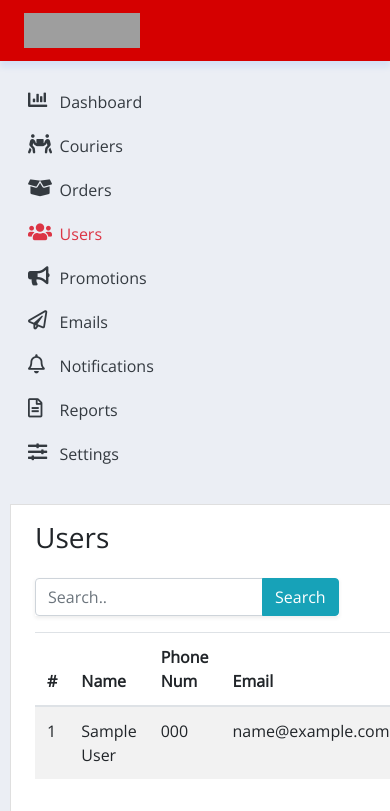
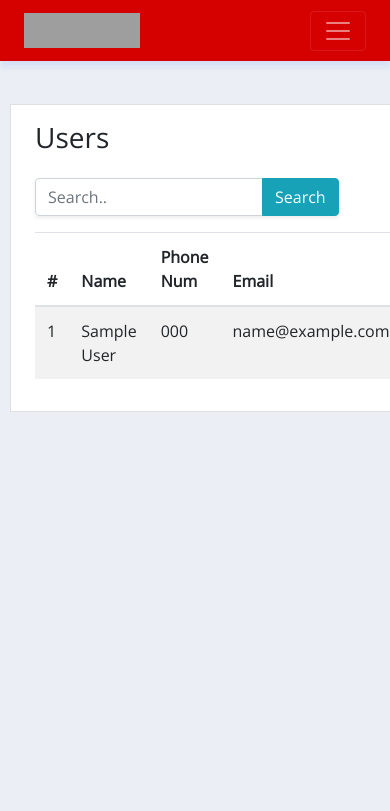
Before and after one commit to yewfu33/delivery_app_backend, an ASP.NET Core app: page /User in a window 390 px wide; the page is wider, and only the part inside the window is pictured. Shown: the top 811 px of that part. Run offline with ASP.NET Core 8, Linux system fonts and the light colour scheme; tables that the repository leaves empty hold one stand-in row (values such as "Sample post"); the project's own start-up code is not run, and a stand-in starts its controllers and pages; some libraries are stand-ins or nearby versions; grey boxes are pictures that could not be loaded.

Commit message:
update _layout

```diff
--- a/Delivery_app.web/Views/Shared/_Layout.cshtml
+++ b/Delivery_app.web/Views/Shared/_Layout.cshtml
@@ -8,44 +8,43 @@
     <link rel="stylesheet" href="~/lib/bootstrap/dist/css/bootstrap.min.css" />
     <link rel="stylesheet" href="~/css/main.css" />
     <link rel="stylesheet" href="~/lib/font-awesome/css/all.css" />
-    <link rel="preconnect" href="https://fonts.gstatic.com">
     <link href="https://fonts.googleapis.com/css2?family=Open+Sans&display=swap" rel="stylesheet">
     <link href="https://fonts.googleapis.com/css2?family=Alata&family=Roboto+Condensed&display=swap" rel="stylesheet">
+    @RenderSection("Heads", required: false)
 </head>
 <body>
     <div class="wrapper">
         <header class="header">
-            <nav class="navbar navbar-expand navbar-toggleable-sm navbar-dark my-shadow px-4" style="background-color: #D50000;">
+            <nav class="navbar navbar-expand navbar-toggleable navbar-dark my-shadow px-4" style="background-color: #D50000;">
                 <div class="container-fluid">
                     <a class="navbar-brand" asp-controller="Main" asp-action="Index">
                         <img width="116" height="35" src="~/img/cover2-crop.png">
                     </a>
-                    <button class="navbar-toggler" type="button" data-toggle="collapse" data-target=".navbar-collapse" aria-controls="navbarSupportedContent"
-                            aria-expanded="false" aria-label="Toggle navigation">
-                        <span class="navbar-toggler-icon"></span>
-                    </button>
-
                     <div class="navbar-collapse collapse">
                         @if (User.Identity.IsAuthenticated)
                         {
-                            <ul class="navbar-nav ml-auto pr-2">
+                            <ul class="navbar-nav ml-auto pr-md-2 pr-0">
                                 <li class="nav-item">
                                     <span class="nav-link text-light d-flex align-items-center">
                                         <img class="rounded-circle img-fluid mr-2" width="28" src="https://stregasystem.com/img/users/user.png" alt="profile" />
-                                        <span>@User.Identity.Name</span>
+                                        <span class="d-none d-md-block">@User.Identity.Name</span>
                                     </span>
                                 </li>
                             </ul>
-                            <form class="form-inline text-white">
+                            <form class="form-inline text-white pr-2 pr-md-0">
                                 <a asp-controller="Account" asp-action="Logout" class="btn btn-light rounded-0 btn-sm my-2 my-sm-0" type="submit">Logout</a>
                             </form>
                         }
                     </div>
+                    <button class="navbar-toggler d-block d-md-none" id="burger-menu" type="button" aria-controls="navbarSupportedContent"
+                            aria-expanded="false" aria-label="Toggle navigation">
+                        <span class="navbar-toggler-icon"></span>
+                    </button>
                 </div>
             </nav>
         </header>
 
-        <nav class="nav">
+        <nav class="nav d-none d-md-flex" id="nav">
             <div style="position: relative;overflow: hidden;width: auto;height: 100%;">
                 <div class="w-100 d-flex flex-column pt-4 h-100">
                     <div class="px-4">
@@ -105,7 +104,7 @@
                         </a>
                     </div>
                     <div class="px-4">
-                        <a asp-controller="Order" asp-action="Index" class="d-flex px-1 py-2 text-decoration-none text-dark" id="ReportsLink">
+                        <a asp-controller="Report" asp-action="Index" class="d-flex px-1 py-2 text-decoration-none text-dark" id="ReportsLink">
                             <span class="nav-icon">
                                 <i class="far fa-file-alt"></i>
                             </span>
@@ -113,7 +112,7 @@
                         </a>
                     </div>
                     <div class="px-4">
-                        <a asp-controller="Order" asp-action="Index" class="d-flex px-1 py-2 text-decoration-none text-dark" id="SettingsLink">
+                        <a asp-controller="Setting" asp-action="Index" class="d-flex px-1 py-2 text-decoration-none text-dark" id="SettingsLink">
                             <span class="nav-icon">
                                 <i class="fas fa-sliders-h"></i>
                             </span>
@@ -139,13 +138,21 @@
 
     </div>
     <!-- scripts -->
-    <script src="~/lib/jquery/dist/jquery.min.js"></script>
+    <script src="~/lib/jquery/jquery.min.js"></script>
     <script src="~/lib/bootstrap/dist/js/bootstrap.bundle.min.js"></script>
     <script src="~/js/site.js" asp-append-version="true"></script>
     <script>
         document.addEventListener("submit", function (e) {
             $('#overlay').hide().fadeIn();
         });
+        document.querySelector("#burger-menu").addEventListener("click", function (e) {
+            let isdnone = document.querySelector("#nav").classList.contains("d-none");
+            if (isdnone) {
+                document.querySelector("#nav").classList.remove("d-none");
+            } else {
+                document.querySelector("#nav").classList.add("d-none");
+            }
+        })
     </script>
     <!-- add ntoast -->
     @await Component.InvokeAsync("NToastNotify")
```
